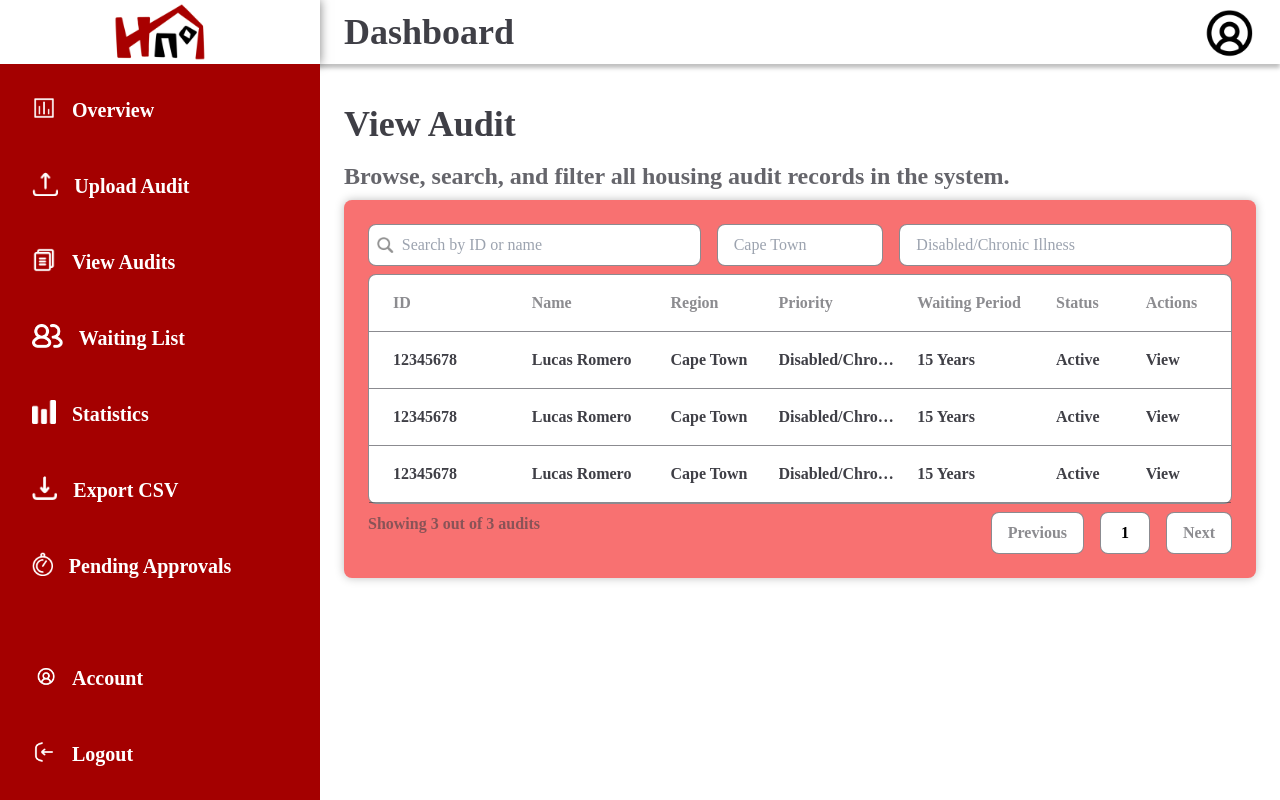
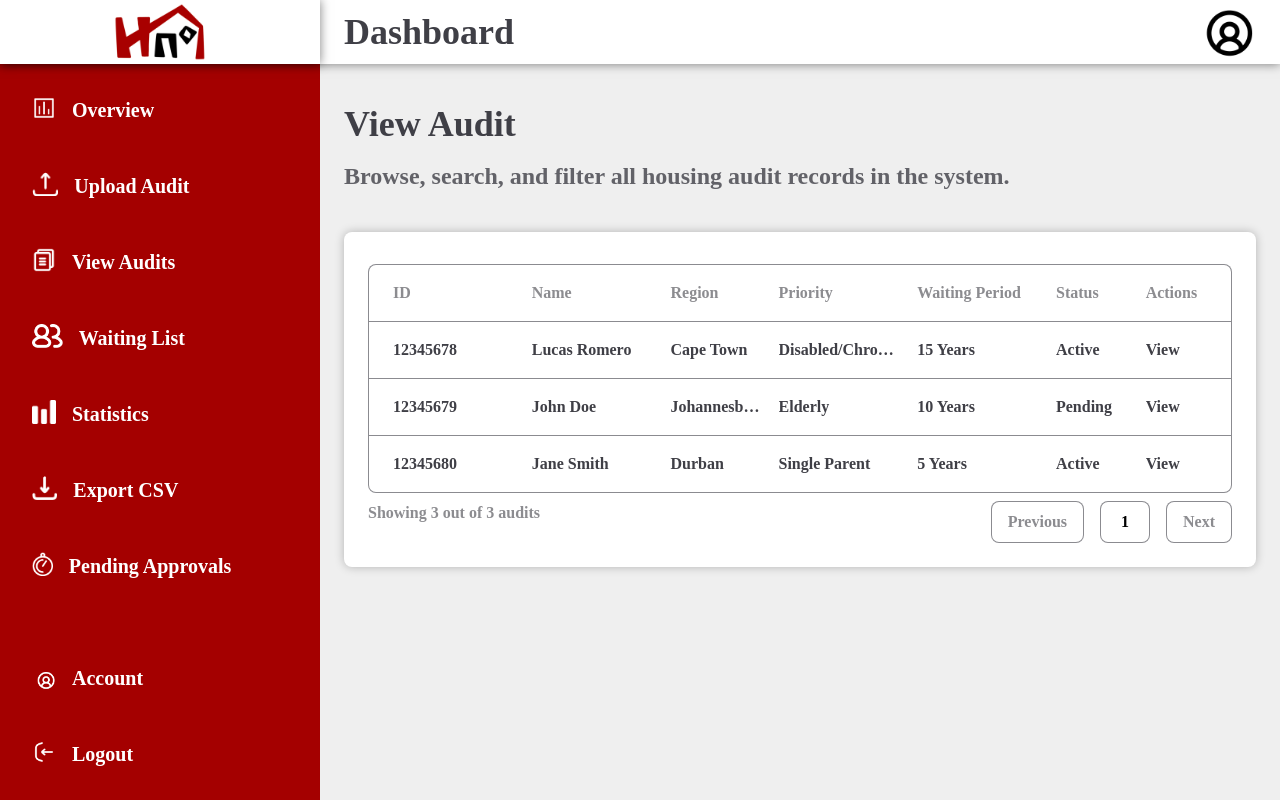
Before and after one commit to HousingAssembly/Audit-Team, a React (Create React App) app in the folder frontend/: page /dashboard/view-audit in a window 1280 px wide. Built offline with nearby package versions, Linux system fonts and the light colour scheme; sample sign-in values are in the browser's storage.

Commit message:
fixing ui

```diff
--- a/frontend/src/components/dashboard.jsx
+++ b/frontend/src/components/dashboard.jsx
@@ -13,8 +13,8 @@ export default function Dashboard() {
 
   return (
     <div className="min-h-screen flex flex-col font-['Sumana']">
-      <div className="w-full shadow-[0px_4px_4px_0px_rgba(0,0,0,0.25)]">
-        <div className="flex flex-row items-center">
+      <div className="w-full z-10">
+        <div className="flex flex-row items-center shadow-[0px_0px_10px_0px_rgba(0,0,0,0.50)]">
           <img src="/logo.png" alt="Logo" className="object-contain h-16 w-1/4 bg-white shadow-[0px_0px_10px_0px_rgba(0,0,0,0.50)]"/>
           <div className="text-4xl text-zinc-700 px-6 font-bold">Dashboard</div>
           <div className="ml-auto px-6">
@@ -72,7 +72,7 @@ export default function Dashboard() {
             <div className="mt-auto flex flex-col space-y-12">
               <Link to="account">
                 <div className="flex flex-row space-x-4 flex-shrink-0 cursor-pointer hover:opacity-80 transition">
-                  <img src="/profile-white.png" alt="Profile Icon" className="h-6 w-auto object-contain"/>
+                  <img src="/profile-white.png" alt="Profile Icon" className="h-6 mt-1 w-auto object-contain"/>
                   <div>Account</div>
                 </div>
               </Link>
@@ -83,7 +83,7 @@ export default function Dashboard() {
             </div>
           </div>
         </div>
-        <div className="flex-1 max-w-full">
+        <div className="flex-1 max-w-full bg-palette-dashboard">
         <Outlet />
         </div>
       </div>
--- a/frontend/src/components/dashboard/ViewAudit.jsx
+++ b/frontend/src/components/dashboard/ViewAudit.jsx
@@ -1,6 +1,6 @@
-const Users = ({ id, name, region, priority, period, status, actions }) => {
+const Users = ({ id, name, region, priority, period, status, actions, isLast }) => {
   return (
-    <div className="flex flex-row space-x-4 border-b py-4 px-6 border-zinc-700/60 w-full text-zinc-700 font-bold">
+    <div className={`flex flex-row space-x-4 py-4 px-6 ${isLast ? '' : 'border-b border-zinc-700/60'} text-zinc-700 font-bold`}>
       <div className="w-1/3 whitespace-nowrap overflow-hidden truncate">{id}</div>
       <div className="w-1/3 whitespace-nowrap overflow-hidden truncate">{name}</div>
       <div className="w-1/4 whitespace-nowrap overflow-hidden truncate">{region}</div>
@@ -12,7 +12,6 @@ const Users = ({ id, name, region, priority, period, status, actions }) => {
   );
 };
 
-
 export default function ViewAudit() {
   return (
     <div className="px-6 py-8 flex flex-col">
@@ -20,18 +19,9 @@ export default function ViewAudit() {
       <div className="text-zinc-700/80 text-2xl font-bold py-2">
         Browse, search, and filter all housing audit records in the system.
       </div>
-      <div className="flex flex-col space-y-2 p-6 bg-red-400 rounded-lg shadow-[0px_0px_10px_0px_rgba(0,0,0,0.25)]">
+      <div className="py-8">
+        <div className="flex flex-col space-y-2 p-6 bg-white rounded-lg shadow-[0px_0px_10px_0px_rgba(0,0,0,0.25)]">
           <div className="flex flex-row space-x-4">
-          <div className="flex flex-row rounded-lg border border-solid border-zinc-700/60 w-2/5 bg-white items-center px-2">
-            <img src="/search.png" alt="Search Icon" className="h-4 w-auto object-contain"/>
-            <input className="py-2 px-2 w-full outline-none" placeholder="Search by ID or name"/>
-          </div>
-          <div className="flex flex-row rounded-lg border border-solid border-zinc-700/60 w-1/5 bg-white items-center px-2">
-            <input className="py-2 px-2 w-full outline-none" placeholder="Cape Town"/>
-          </div>
-          <div className="flex flex-row rounded-lg border border-solid border-zinc-700/60 w-2/5 bg-white items-center px-2">
-            <input className="py-2 px-2 w-full outline-none" placeholder="Disabled/Chronic Illness"/>
-          </div>
           </div>
           <div className="flex flex-col rounded-lg bg-white border border-solid border-zinc-700/60">
             <div className="flex flex-row space-x-4 border-b py-4 px-6 border-zinc-700/60 w-full text-zinc-700/60 font-bold">
@@ -50,23 +40,29 @@ export default function ViewAudit() {
               priority="Disabled/Chronic Illness"
               period="15 Years"
               status="Active"
-          actions="View" />
+              actions="View"
+              isLast={false}
+            />
             <Users
-          id="12345678"
-          name="Lucas Romero"
-          region="Cape Town"
-          priority="Disabled/Chronic Illness"
-          period="15 Years"
+              id="12345679"
+              name="John Doe"
+              region="Johannesburg"
+              priority="Elderly"
+              period="10 Years"
+              status="Pending"
+              actions="View"
+              isLast={false}
+            />
+            <Users
+              id="12345680"
+              name="Jane Smith"
+              region="Durban"
+              priority="Single Parent"
+              period="5 Years"
               status="Active"
-          actions="View" />
-          <Users
-          id="12345678"
-          name="Lucas Romero"
-          region="Cape Town"
-          priority="Disabled/Chronic Illness"
-          period="15 Years"
-          status="Active"
-          actions="View" />
+              actions="View"
+              isLast={true}
+            />
           </div>
           <div className="flex flex-row space-x-4">
             <div className="mr-auto  text-zinc-700/60 font-bold">Showing 3 out of 3 audits</div>
@@ -76,5 +72,6 @@ export default function ViewAudit() {
           </div>
         </div>
       </div>
+    </div>
   );
 }
--- a/frontend/src/globals.css
+++ b/frontend/src/globals.css
@@ -8,6 +8,7 @@
   --color-palette-red: #a40000;
   --color-palette-black: #18181d;
   --color-palette-text: #5f5b5a;
+  --color-palette-dashboard: #efefef;
 }
 
 .bg-palette-red {
@@ -30,6 +31,9 @@
   font-family: 'Chelsea_Market', cursive;
 }
 
+.bg-palette-dashboard {
+  background-color: var(--color-palette-dashboard)
+}
 body {
   margin: 0;
   font-family: 'Sumana', serif;
```
Lines whose indentation alone changed are shown as unchanged.
